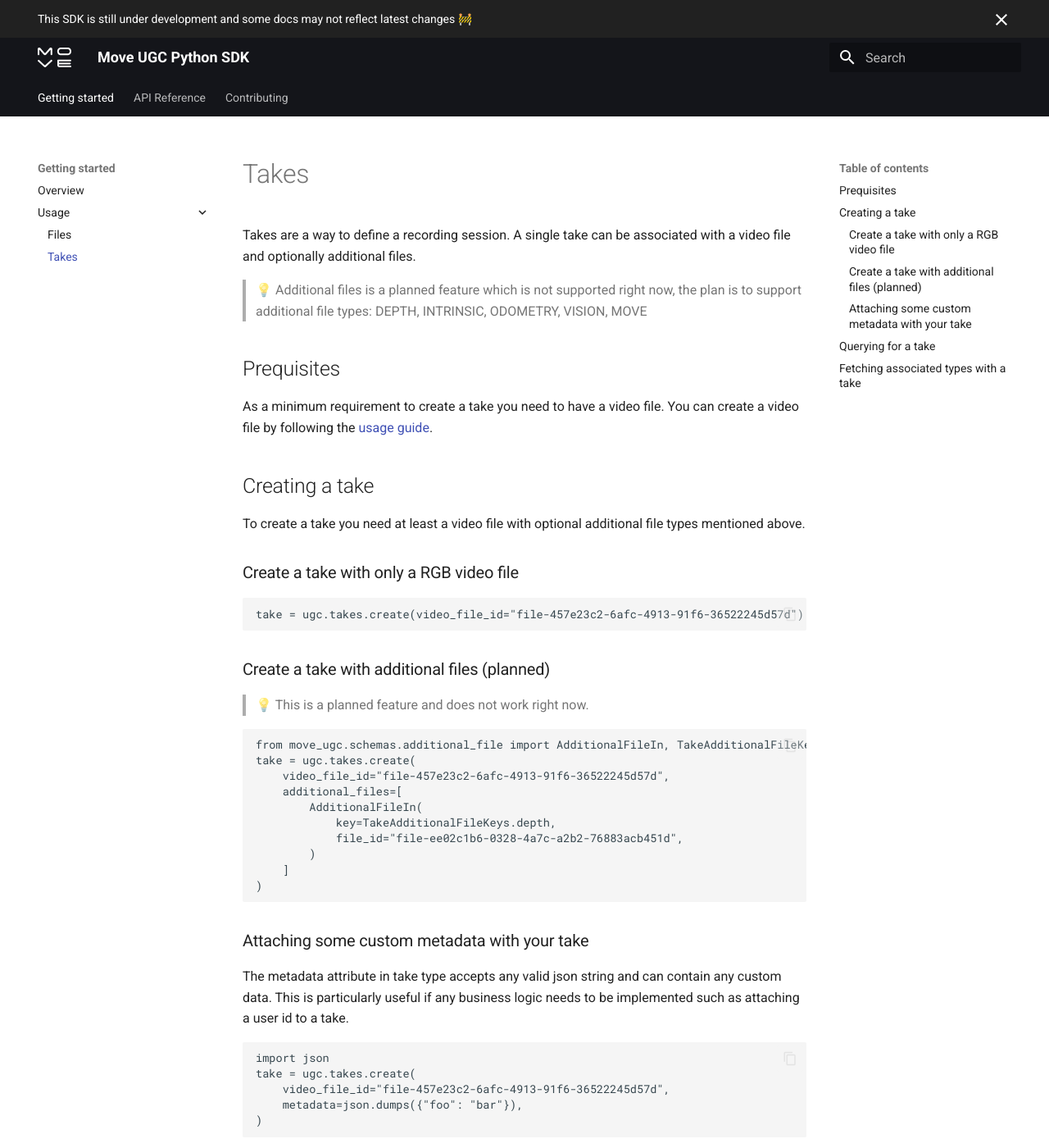
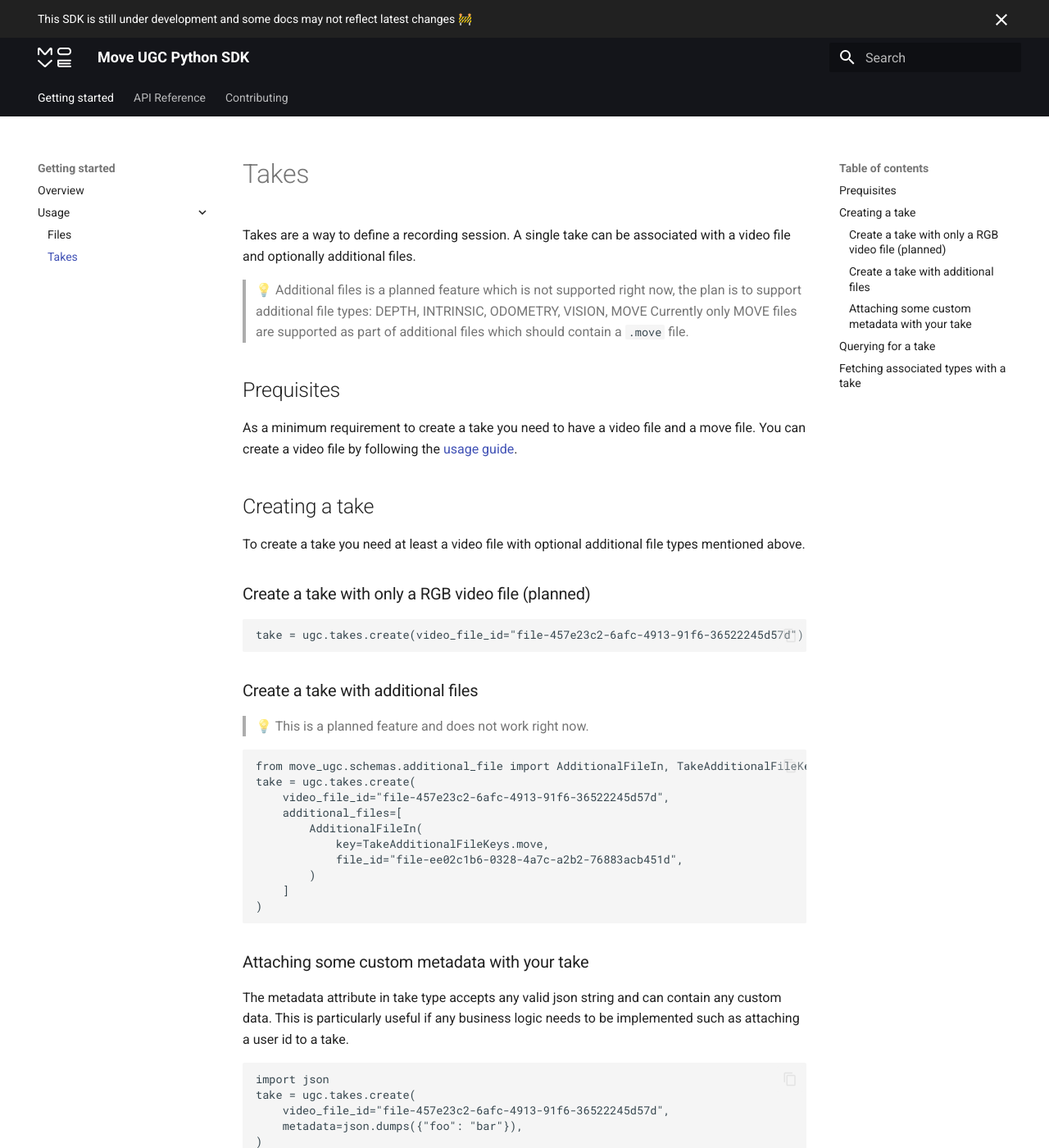
Before and after one commit to move-ai/move-ugc-python, an MkDocs documentation site: the page built from docs/getting-started/usage/take.md, in a window 1280 px wide and 1400 px high. Shown: the whole window at 82% size. Built offline with MkDocs 1.6.1 and Material for MkDocs 9.7.7, drawn with Linux system fonts in a browser that asks for light colours; the version menu is left out.

Commit message:
fix: update documentation for jobs service and examples for take

````diff
--- a/docs/getting-started/usage/take.md
+++ b/docs/getting-started/usage/take.md
@@ -1,23 +1,24 @@
 Takes are a way to define a recording session. A single take can be associated with a video file and optionally additional files.
 
 > 💡 Additional files is a planned feature which is not supported right now, the plan is to support additional file types: DEPTH, INTRINSIC, ODOMETRY, VISION, MOVE
+> Currently only MOVE files are supported as part of additional files which should contain a `.move` file.
 
 
 ## Prequisites
 
-As a minimum requirement to create a take you need to have a video file. You can create a video file by following the [usage guide](/move-ugc-python/latest/getting-started/usage/file/).
+As a minimum requirement to create a take you need to have a video file and a move file. You can create a video file by following the [usage guide](/move-ugc-python/latest/getting-started/usage/file/).
 
 ## Creating a take
 
 To create a take you need at least a video file with optional additional file types mentioned above.
 
-### Create a take with only a RGB video file
+### Create a take with only a RGB video file (planned)
 
 ```python
 take = ugc.takes.create(video_file_id="file-457e23c2-6afc-4913-91f6-36522245d57d")
 ```
 
-### Create a take with additional files (planned)
+### Create a take with additional files
 
 > 💡 This is a planned feature and does not work right now.
 
@@ -27,7 +28,7 @@
     video_file_id="file-457e23c2-6afc-4913-91f6-36522245d57d",
     additional_files=[
         AdditionalFileIn(
-            key=TakeAdditionalFileKeys.depth,
+            key=TakeAdditionalFileKeys.move,
             file_id="file-ee02c1b6-0328-4a7c-a2b2-76883acb451d",
         )
     ]
--- a/mkdocs.yml
+++ b/mkdocs.yml
@@ -27,10 +27,12 @@
       - Services:
         - Files: "api-reference/services/file.md"
         - Takes: "api-reference/services/take.md"
+        - Jobs: "api-reference/services/job.md"
       - Schemas:
         - File: "api-reference/schemas/file.md"
         - Client: "api-reference/schemas/client.md"
         - Take: "api-reference/schemas/take.md"
+        - Job: "api-reference/schemas/job.md"
   - "Contributing": "contributing.md"
 extra:
   version:
````
Also changed, not shown: docs/api-reference/schemas/job.md (added, +3 -0 lines), docs/api-reference/services/job.md (added, +6 -0 lines), docs/getting-started/usage/job.md (added, +23 -0 lines), 2 other files.
